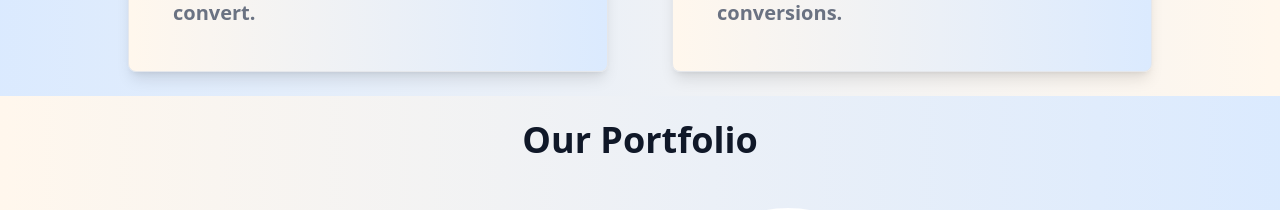
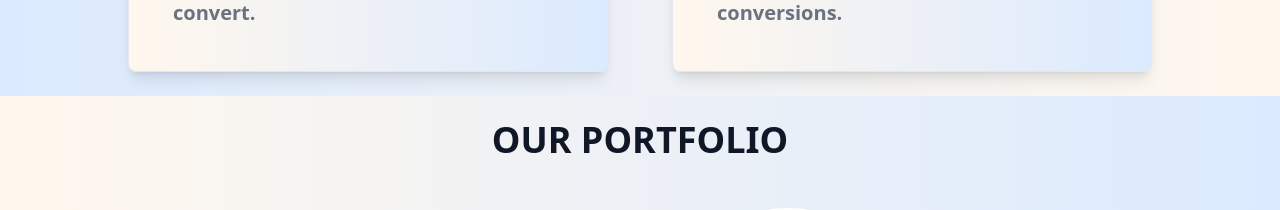
Before and after one commit to SagarKotai/skillStairs, a React (Vite) app: page / in a window 1280 px wide. Shown: the part 1980-2190 px from the top of the page. Built offline with nearby package versions, Linux system fonts and the light colour scheme; grey boxes are pictures that could not be loaded; a web font is replaced by a local one.

Commit message:
Update Portfolio.jsx

```diff
--- a/src/components/Portfolio.jsx
+++ b/src/components/Portfolio.jsx
@@ -47,7 +47,7 @@ const Portfolio = () => {
         <div className='min-h-screen bg-gradient-to-r from-orange-50 to-blue-100 flex items-center justify-center'>
             <div className='container mx-auto p-6'>
                 <h1 className='text-4xl font-bold text-center text-gray-900 mb-8'>
-                    Our Portfolio
+                    OUR PORTFOLIO
                 </h1>
                 <div className='grid grid-cols-1 md:grid-cols-2 lg:grid-cols-2 gap-6 w-full'>
                     {projects.map((project, index) => (
```
